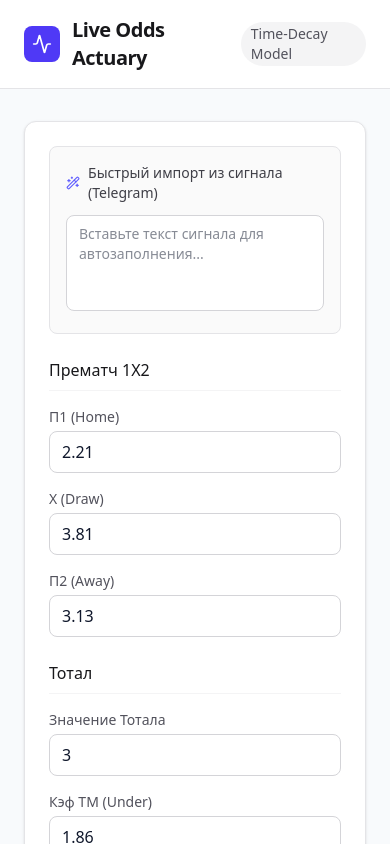
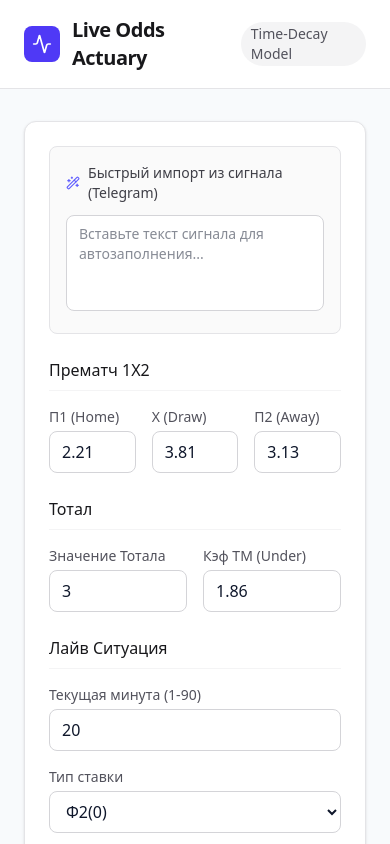
Before and after one commit to Ileudo/decay-model, a React (Vite) app: page / in a window 390 px wide. Shown: the top 844 px of the page. Built offline with nearby package versions, Linux system fonts and the light colour scheme.

Commit message:
refactor(ui): update InputForm layout for 1X2 odds
Restructured the prematch 1X2 odds inputs to use a responsive grid layout for improved readability and alignment within the input form.

```diff
--- a/src/components/InputForm.tsx
+++ b/src/components/InputForm.tsx
@@ -64,9 +64,11 @@
         />
       </div>
 
-      <div className="grid grid-cols-1 md:grid-cols-3 gap-6 mb-6">
+      <div className="space-y-6 mb-6">
+        {/* Прематч 1X2 */}
         <div className="space-y-4">
           <h3 className="font-medium text-zinc-900 border-b border-zinc-100 pb-2">Прематч 1X2</h3>
+          <div className="grid grid-cols-3 gap-4">
             <div>
               <label className="block text-sm font-medium text-zinc-600 mb-1">П1 (Home)</label>
               <input type="number" step="0.01" name="p1" value={formData.p1} onChange={handleChange} className="w-full px-3 py-2 border border-zinc-300 rounded-lg focus:ring-2 focus:ring-indigo-500 focus:border-indigo-500 transition-colors" required />
@@ -80,9 +82,12 @@
               <input type="number" step="0.01" name="p2" value={formData.p2} onChange={handleChange} className="w-full px-3 py-2 border border-zinc-300 rounded-lg focus:ring-2 focus:ring-indigo-500 focus:border-indigo-500 transition-colors" required />
             </div>
           </div>
+        </div>
 
+        {/* Тотал */}
         <div className="space-y-4">
           <h3 className="font-medium text-zinc-900 border-b border-zinc-100 pb-2">Тотал</h3>
+          <div className="grid grid-cols-2 gap-4">
             <div>
               <label className="block text-sm font-medium text-zinc-600 mb-1">Значение Тотала</label>
               <input type="number" step="0.25" name="total" value={formData.total} onChange={handleChange} className="w-full px-3 py-2 border border-zinc-300 rounded-lg focus:ring-2 focus:ring-indigo-500 focus:border-indigo-500 transition-colors" required />
@@ -92,9 +97,12 @@
               <input type="number" step="0.01" name="underOdds" value={formData.underOdds} onChange={handleChange} className="w-full px-3 py-2 border border-zinc-300 rounded-lg focus:ring-2 focus:ring-indigo-500 focus:border-indigo-500 transition-colors" required />
             </div>
           </div>
+        </div>
 
+        {/* Лайв Ситуация */}
         <div className="space-y-4">
           <h3 className="font-medium text-zinc-900 border-b border-zinc-100 pb-2">Лайв Ситуация</h3>
+          <div className="grid grid-cols-1 sm:grid-cols-3 gap-4">
             <div>
               <label className="block text-sm font-medium text-zinc-600 mb-1">Текущая минута (1-90)</label>
               <input type="number" step="1" min="1" max="90" name="minute" value={formData.minute} onChange={handleChange} className="w-full px-3 py-2 border border-zinc-300 rounded-lg focus:ring-2 focus:ring-indigo-500 focus:border-indigo-500 transition-colors" required />
@@ -114,6 +122,7 @@
             <div>
               <label className="block text-sm font-medium text-zinc-600 mb-1">Pinnacle Кэф (K_live)</label>
               <input type="number" step="0.01" name="kLive" value={formData.kLive} onChange={handleChange} className="w-full px-3 py-2 border border-zinc-300 rounded-lg focus:ring-2 focus:ring-indigo-500 focus:border-indigo-500 transition-colors" required />
+            </div>
           </div>
         </div>
       </div>
```
Lines whose indentation alone changed are shown as unchanged.
